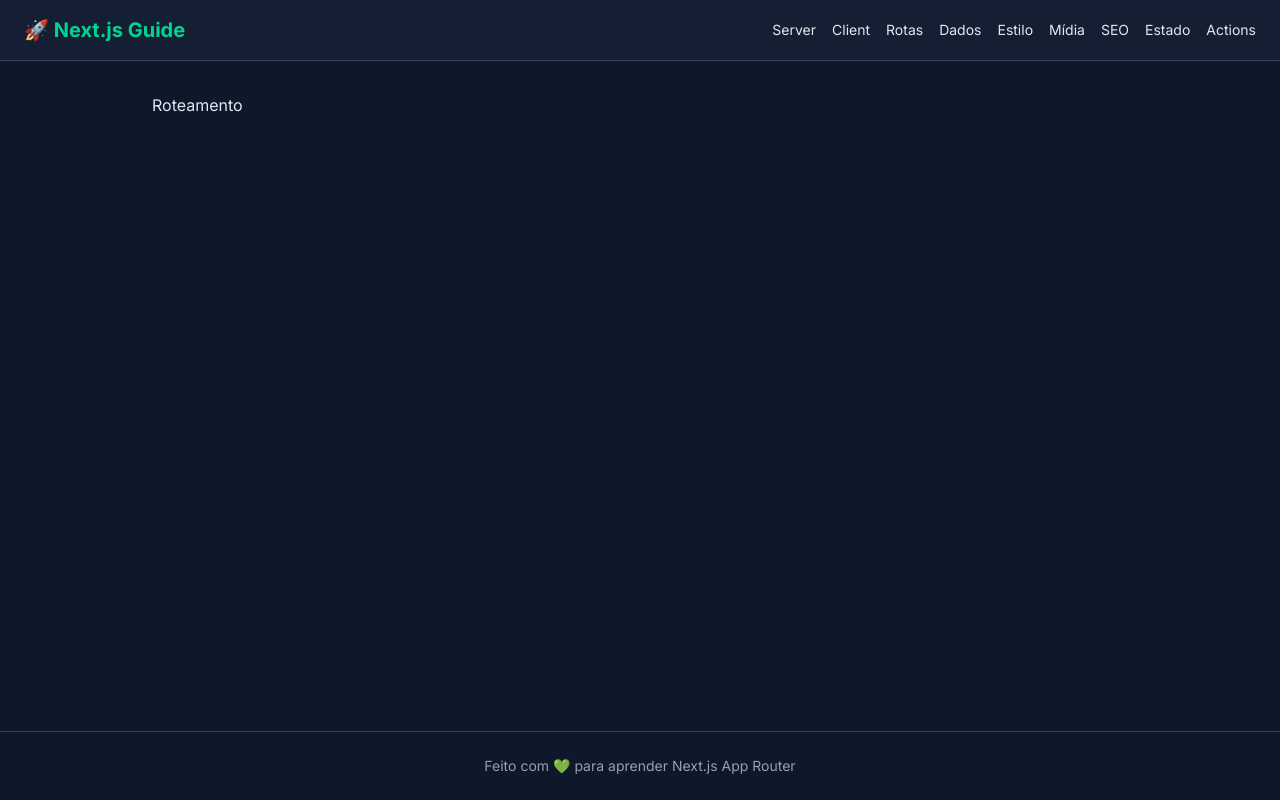
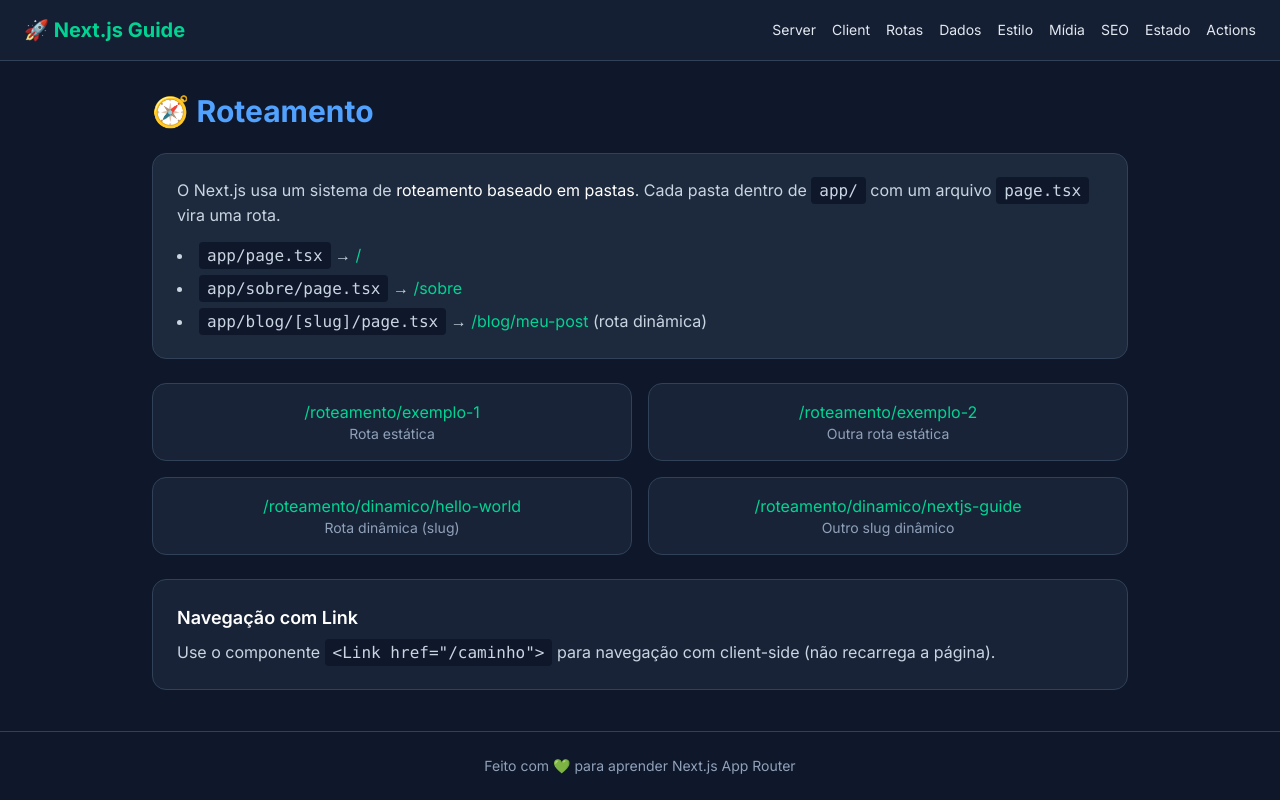
Before and after one commit to theemployee6-dev/devjunior-journey, a Next.js app: page /roteamento in a window 1280 px wide. Built offline with nearby package versions, Linux system fonts and the light colour scheme.

Commit message:
feat: adicionei a rotas estáticas e dinâmicas

```diff
--- /dev/null
+++ b/src/app/roteamento/[slug]/page.tsx
@@ -0,0 +1,37 @@
+//Está é uma rota dinâmica. O parâmetro "slug" vem da URL
+
+interface Props {
+  params: Promise<{ slug: string }>;
+}
+
+export default async function RotaDinamicaPage({ params }: Props) {
+  /*
+    No Next.js 15+, params é uma Promise, então precisamos de await
+    mas como é um server component assíncrono, podemos usar async/await.
+    por simplicidade, aqui vamos usar diretament.
+    */
+  const { slug } = await params;
+
+  return (
+    <div className="space-y-4">
+      <h1 className="text-3xl font-bold text-purple-400">🔗 Rota Dinâmica</h1>
+
+      <div className="bg-slate-800 p-6 rounded-xl border border-slate-700">
+        <p className="text-slate-300">
+          Você está na rota:{" "}
+          <span className="text-white font-mono">/roteamento/{slug}</span>
+        </p>
+
+        <p className="text-slate-400 text-sm mt-2">
+          O valor do slug é:{" "}
+          <span className="text-emerald-400 font-mono">{slug}</span>
+        </p>
+
+        <p className="text-slate-400 text-sm mt-4">
+          Este componente é Server Component e recebe o parâmetro via Props.
+          Você pode usá-lo para buscar dados específicos, como um post de blog.
+        </p>
+      </div>
+    </div>
+  );
+}
--- /dev/null
+++ b/src/app/roteamento/dinamico/[slug]/page.tsx
@@ -0,0 +1,37 @@
+//Está é uma rota dinâmica. O parâmetro "slug" vem da URL
+
+interface Props {
+  params: Promise<{ slug: string }>;
+}
+
+export default async function RotaDinamicaPage({ params }: Props) {
+  /*
+    No Next.js 15+, params é uma Promise, então precisamos de await
+    mas como é um server component assíncrono, podemos usar async/await.
+    por simplicidade, aqui vamos usar diretament.
+    */
+  const { slug } = await params;
+
+  return (
+    <div className="space-y-4">
+      <h1 className="text-3xl font-bold text-purple-400">🔗 Rota Dinâmica</h1>
+
+      <div className="bg-slate-800 p-6 rounded-xl border border-slate-700">
+        <p className="text-slate-300">
+          Você está na rota:{" "}
+          <span className="text-white font-mono">/roteamento/{slug}</span>
+        </p>
+
+        <p className="text-slate-400 text-sm mt-2">
+          O valor do slug é:{" "}
+          <span className="text-emerald-400 font-mono">{slug}</span>
+        </p>
+
+        <p className="text-slate-400 text-sm mt-4">
+          Este componente é Server Component e recebe o parâmetro via Props.
+          Você pode usá-lo para buscar dados específicos, como um post de blog.
+        </p>
+      </div>
+    </div>
+  );
+}
--- a/src/app/roteamento/page.tsx
+++ b/src/app/roteamento/page.tsx
@@ -1,7 +1,95 @@
+import Link from "next/link";
+
 export default function RoteamentoPage() {
   return (
-    <div>
-      <h1>Roteamento</h1>
+    <div className="space-y-6">
+      <h1 className="text-3xl font-bold text-blue-400">🧭 Roteamento</h1>
+
+      <div className="bg-slate-800 p-6 rounded-xl border border-slate-700 space-y-4">
+        <p className="text-slate-300">
+          O Next.js usa um sistema de{" "}
+          <span className="text-white">roteamento baseado em pastas</span>. Cada
+          pasta dentro de{" "}
+          <code className="bg-slate-900 px-2 py-1 rounded">app/</code> com um
+          arquivo{" "}
+          <code className="bg-slate-900 px-2 py-1 rounded">page.tsx</code> vira
+          uma rota.
+        </p>
+
+        <ul className="text-slate-300 space-y-2 list-disc list-inside">
+          <li>
+            <code className="bg-slate-900 px-2 py-1 rounded">app/page.tsx</code>{" "}
+            → <span className="text-emerald-400">/</span>
+          </li>
+
+          <li>
+            <code className="bg-slate-900 px-2 py-1 rounded">
+              app/sobre/page.tsx
+            </code>{" "}
+            → <span className="text-emerald-400">/sobre</span>
+          </li>
+
+          <li>
+            <code className="bg-slate-900 px-2 py-1 rounded">
+              app/blog/[slug]/page.tsx
+            </code>{" "}
+            → <span className="text-emerald-400">/blog/meu-post</span> (rota
+            dinâmica)
+          </li>
+        </ul>
+      </div>
+
+      <div className="grid grid-cols-1 sm:grid-cols-2 gap-4">
+        <Link
+          href="/roteamento/exemplo-1"
+          className="bg-slate-800/70 p-4 rounded-xl border border-slate-700 hover:border-emerald-400 transition text-center"
+        >
+          <span className="text-emerald-400">/roteamento/exemplo-1</span>
+          <p className="text-sm text-slate-400">Rota estática</p>
+        </Link>
+
+        <Link
+          href="/roteamento/exemplo-2"
+          className="bg-slate-800/70 p-4 rounded-xl border border-slate-700 hover:border-emerald-400 transition text-center"
+        >
+          <span className="text-emerald-400">/roteamento/exemplo-2</span>
+          <p className="text-sm text-slate-400">Outra rota estática</p>
+        </Link>
+
+        <Link
+          href="/roteamento/dinamico/hello-world"
+          className="bg-slate-800/70 p-4 rounded-xl border border-slate-700 hover:border-emerald-400 transition text-center"
+        >
+          <span className="text-emerald-400">
+            /roteamento/dinamico/hello-world
+          </span>
+          <p className="text-sm text-slate-400">Rota dinâmica (slug)</p>
+        </Link>
+
+        <Link
+          href="/roteamento/dinamico/nextjs-guide"
+          className="bg-slate-800/70 p-4 rounded-xl border border-slate-700 hover:border-emerald-400 transition text-center"
+        >
+          <span className="text-emerald-400">
+            /roteamento/dinamico/nextjs-guide
+          </span>
+          <p className="text-sm text-slate-400">Outro slug dinâmico</p>
+        </Link>
+      </div>
+
+      <div className="bg-slate-800/70 p-6 rounded-xl border border-slate-700">
+        <h2 className="text-lg font-semibold text-white mb-2">
+          Navegação com Link
+        </h2>
+
+        <p className="text-slate-300">
+          Use o componente{" "}
+          <code className="bg-slate-900 px-2 py-1 rounded">
+            &lt;Link href=&quot;/caminho&quot;&gt;
+          </code>{" "}
+          para navegação com client-side (não recarrega a página).
+        </p>
+      </div>
     </div>
   );
 }
```
